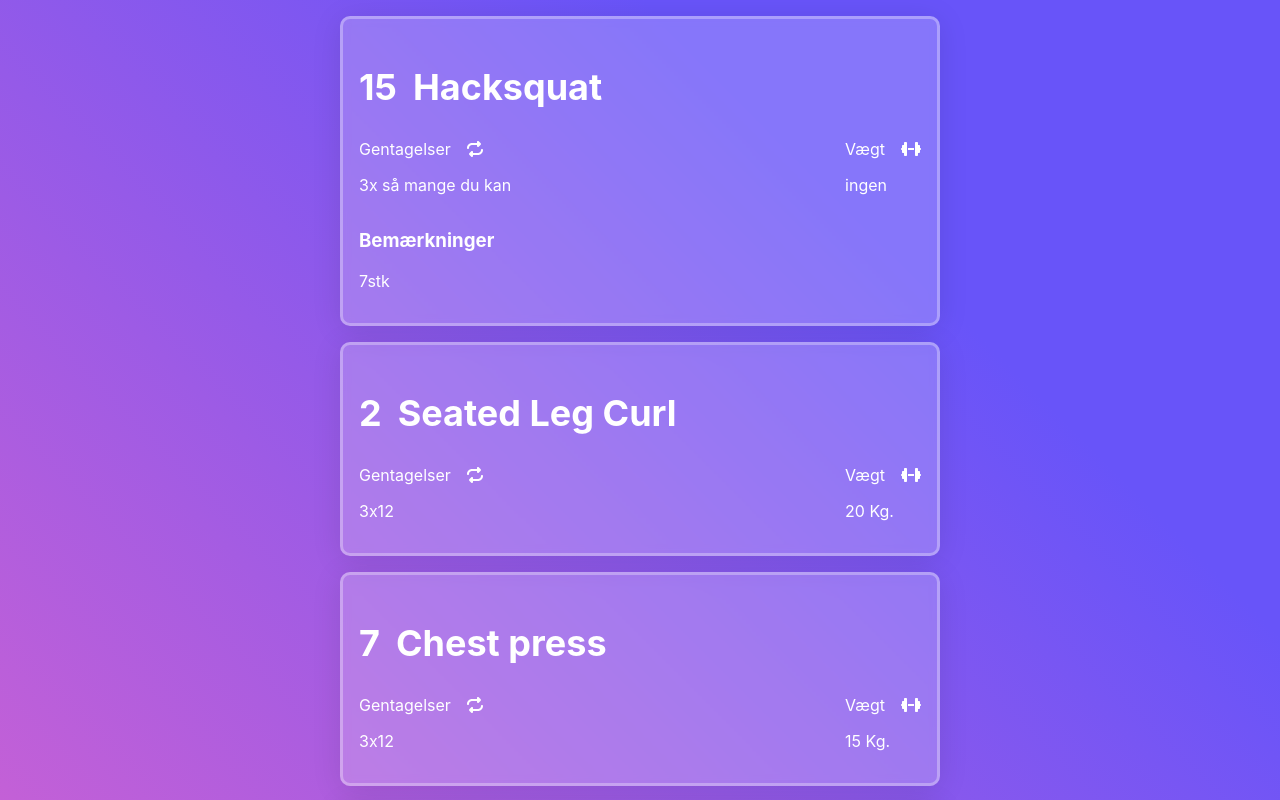
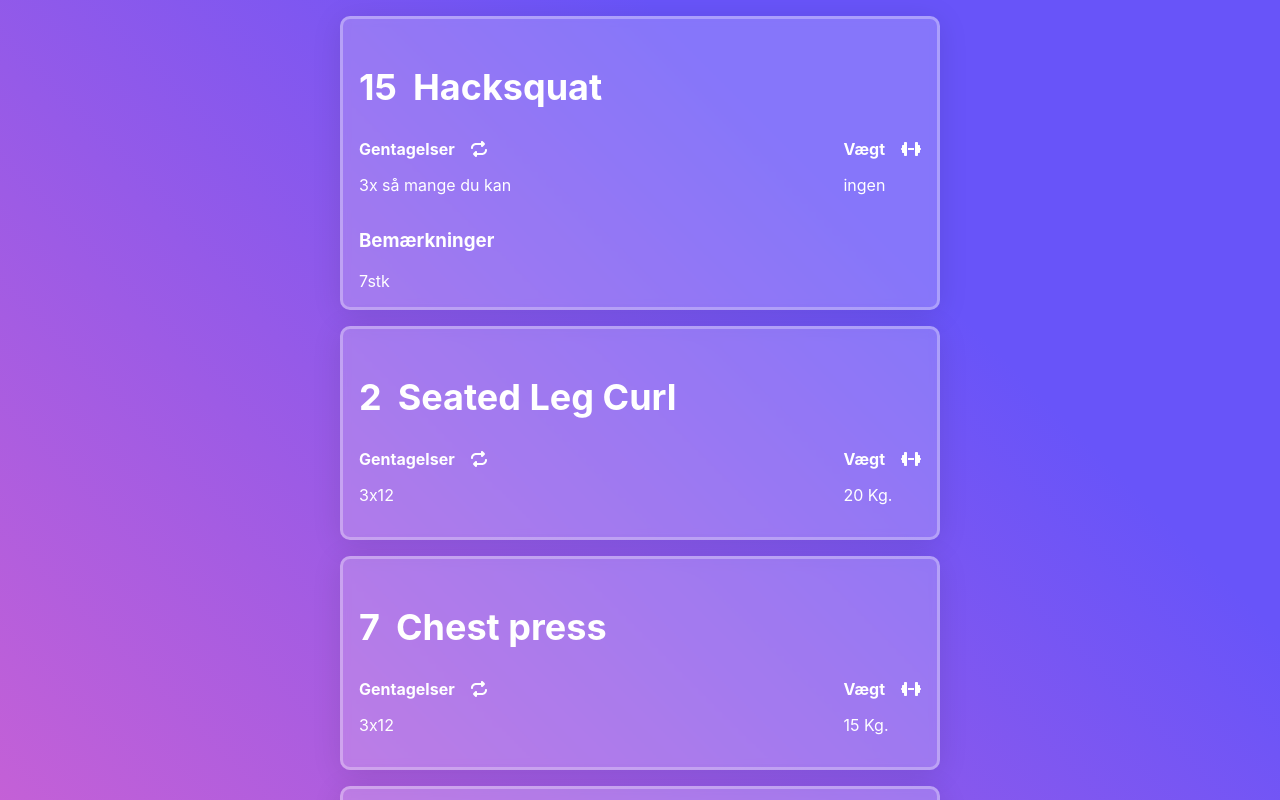
Before and after one commit to LolerSwager/fitness_app, a React (Create React App) app: page / in a window 1280 px wide. Both pictures are taken after a click on the button "Load Demo Data". Shown: the top 800 px of the page. Built offline with nearby package versions, Linux system fonts and the light colour scheme.

Commit message:
better heiglight

```diff
--- a/src/Components/PlanCard.jsx
+++ b/src/Components/PlanCard.jsx
@@ -19,14 +19,14 @@ const PlanCard = ({ data }) => {
             <StyledContent>
                 <span>
                     <label>
-                        Gentagelser
+                        <b> Gentagelser</b>
                         <FontAwesomeIcon icon={faRepeat} />
                     </label>
                     <p>{data.repetitions}</p>
                 </span>
                 <span>
                     <label>
-                        Vægt
+                        <b> Vægt</b>
                         <FontAwesomeIcon icon={faDumbbell} />
                     </label>
                     {data && data.weight ? <p>{data.weight} Kg.</p> : <p>ingen</p>}
@@ -35,7 +35,7 @@ const PlanCard = ({ data }) => {
             {data && data.remarks ? (
                 <span>
                     <h3>Bemærkninger</h3>
-                    <p>{data.remarks}</p>
+                    <>{data.remarks}</>
                 </span>
             ) : (
                 <></>
```
